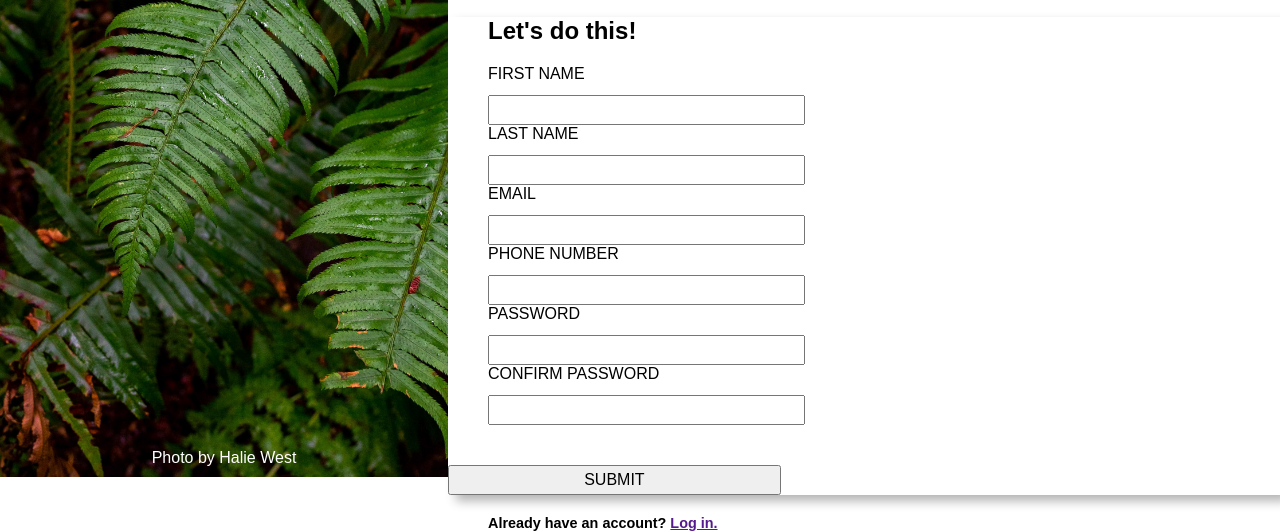
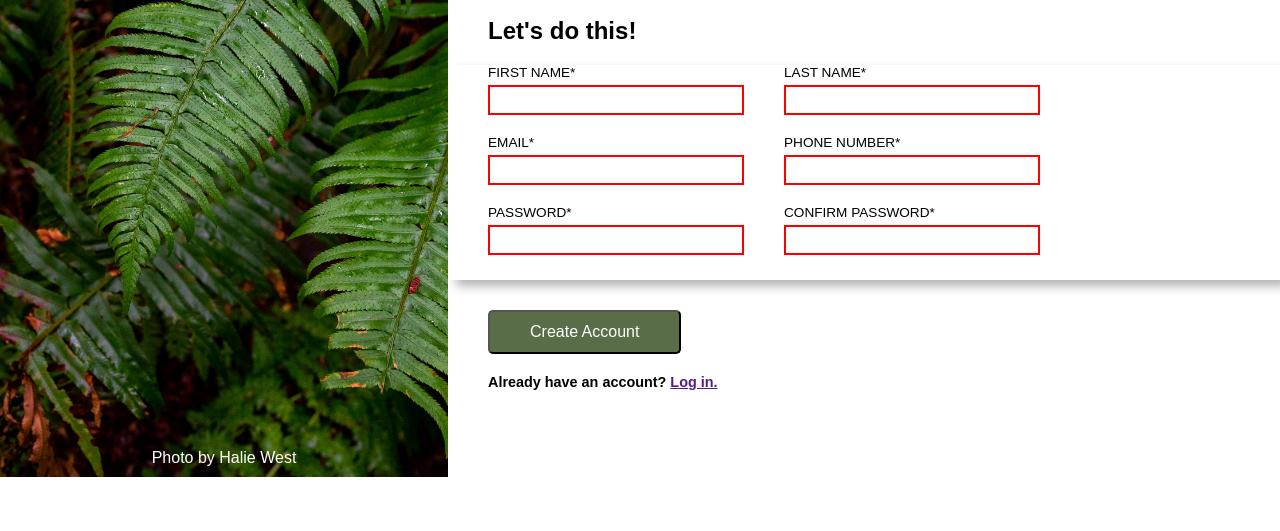
Before and after one commit to giuliorocca/signup-form, a plain HTML site: page index.html in a window 1280 px wide. Shown: the part 323-854 px from the top of the page. After the commit the page ends 800 px from the top, so only its background shows below. Drawn offline with Linux system fonts and the light colour scheme; a web font is replaced by a local one.

Commit message:
working form except error messages not working

```diff
--- a/index.html
+++ b/index.html
@@ -5,7 +5,7 @@
     <meta http-equiv="X-UA-Compatible" content="IE=edge">
     <meta name="viewport" content="width=device-width, initial-scale=1.0">
     <link rel="stylesheet" href="styles.css">
-    <title>Signup Form</title>
+    <title>Sign Up Form</title>
 </head>
 <body>
 
@@ -27,40 +27,68 @@
                 <div id="intro_text1">
                     This is not a real online service! You know you need something like this in your life to help you realize your deepest dreams. Sign up now to get started.
                 <div id="intro_text2">
-                    You know you want to.
+                    You <em> know</em> you want to.
                 </div>
                 </div>
             </div>
 
-            <div id="top_form_container">
             <div id="form">
+
                 <div id="form_greeting">
                     Let's do this!
                 </div>
-                    <div id="top_form">
-                        <form action="" method="">
-                            <label for="first_name">FIRST NAME</label>
-                            <input type="text" id="first_name" name="first_name">
-                            <label for="last_name">LAST NAME</label>
-                            <input type="text" id="last_name" name="last_name">
-                            <label for="email">EMAIL</label>
-                            <input type="email" id="email" name="email">
-                            <label for="phone">PHONE NUMBER</label>
-                            <input type="tel" id="tel" name="tel">
-                            <label for="password">PASSWORD</label>
-                            <input type="password" id="password" name="password">
-                            <label for="password">CONFIRM PASSWORD</label>
-                            <input type="password_confirm" id="password_confirm" name="password_confirm">
+
+                <div id="form_main">
+
+                    <form action="" method="" onsubmit="return checkPassword()">
+
+                        <div id="form_top_section">
+
+                            <div id="first_row_form">
+                                <div id="field_1">
+                                    <label for="first_name">FIRST NAME*</label>
+                                    <input type="text" id="first_name" name="first_name" required>
+                                </div>
+                                <div id="field_2">
+                                    <label for="last_name">LAST NAME*</label>
+                                    <input type="text" id="last_name" name="last_name" required>
                                 </div>
                             </div>
 
-                    <div id="bottom_form">
-                        <button type="submit">SUBMIT</button>
+                            <div id="second_row_form">
+                                <div id="field_3">
+                                    <label for="email">EMAIL*</label>
+                                    <input type="email" id="email" name="email" required>
                                 </div>
-                        </form>
+                                <div id="field_4">
+                                    <label for="phone">PHONE NUMBER*</label>
+                                    <input type="tel" id="tel" name="tel" pattern="\d{3}[\-]\d{3}[\-]\d{4}" title="Enter a phone number in the format: 123-123-1234" required>
                                 </div>
+                            </div>
+
+                            <div id="third_row_form">
+                                <div id="field_5">
+                                    <label for="password">PASSWORD*</label>
+                                    <input type="password" id="password" name="password" pattern="(?=^.{8,}$)((?=.*\d)|(?=.*\W+))(?![.\n])(?=.*[A-Z])(?=.*[a-z]).*$" title="Enter a password of at least 8 characters with one upper case, one lower case, one number, and one special character." required>
+                                </div>
+                                <div id="field_6">
+                                    <label for="password">CONFIRM PASSWORD*</label>
+                                    <input type="password" id="password_confirm" name="password_confirm" pattern="(?=^.{8,}$)((?=.*\d)|(?=.*\W+))(?![.\n])(?=.*[A-Z])(?=.*[a-z]).*$" title="Enter a password of at least 8 characters with one upper case, one lower case, one number, and one special character." required>
+                                </div>
+                            </div>
+                        </div>
+
+                        <div id="form_button">
+                            <button type="submit" id="button_submit">Create Account</button>
+                        </div>
+
                         <div id="account_login">
                         Already have an account? <a href="">Log in.</a>
+                        </div>
+
+                    </form>
+
+                </div>
             </div>
         </div>
     </div>
--- a/styles.css
+++ b/styles.css
@@ -17,14 +17,43 @@ button,
 label,
 input,
 select {
-  display: block;
   font-family: inherit;
   font-size: 100%;
-  margin: 0;
+  margin: 0px;
   box-sizing: border-box;
   width: 40%;
   padding: 0px;
-  height: 30px;
+  height: 20px;
+}
+
+input {
+    height: 30px;
+}
+
+label {
+    display: block;
+    font-size: 85%;
+}
+
+label, input {
+    width: 16rem;
+}
+
+input {
+    border: 2px solid rgb(223, 223, 223);
+}
+
+input:focus {
+    border: 2px solid rgb(119, 119, 119);
+    box-shadow:  4px 4px 4px rgba(0, 0, 0, 0.3);
+}
+
+input:invalid {
+    border-color: red;
+}
+
+input:valid {
+    border-color: green;
 }
 
 #container {
@@ -74,6 +103,7 @@ select {
     background-color: rgb(233, 233, 233);
     height: 20rem;
     position: relative;
+    box-shadow:  2px 2px 2px rgba(170, 170, 170, 0.4);
 }
 
 #intro_text1 {
@@ -91,7 +121,6 @@ select {
 
 #form {
     margin-top: 20px;
-    padding-left: 40px;
 }
 
 #form_greeting {
@@ -99,21 +128,57 @@ select {
     margin-bottom: 20px;
     font-size: 1.5rem;
     font-weight: bold;
+    padding-left: 40px;
 }
 
-#top_form_container {
-    box-shadow:  8px 6px 10px rgba(0, 0, 0, 0.3);
+#form_top_section {
     margin-bottom: 20px;
 }
 
-#bottom_form {
-    margin-top: 40px;
+#first_row_form, #second_row_form, #third_row_form {
+    display: flex;
+    flex-direction: row;
+    flex-wrap: wrap;
+    gap: 40px;
+    padding-left: 40px;
+}
+
+#second_row_form, #third_row_form {
+    margin-top: 20px;
+}
+
+#third_row_form {
+    padding-bottom: 25px;
+}
+
+#form_top_section {
+    box-shadow:  8px 6px 10px rgba(0, 0, 0, 0.3);
+}
+
+#field_1, #field_2, #field_3, #field_4, #field_5, #field_6 {
+    display: block;
 }
 
 #account_login {
     margin-top: 20px;
     margin-bottom: 20px;
-    padding-left: 40px;
     font-size: 0.9rem;
     font-weight: bold;
+    padding-left: 40px;
 }
+
+#form_button {
+    padding-left: 40px;
+}
+
+#button_submit {
+    margin-top: 30px;
+    display: flex;
+    flex-direction: column;
+    justify-content: center;
+    background-color: #596D48;
+    color: white;
+    border-radius: 5px;
+    padding: 20px 40px 20px 40px;
+    width: auto;
+}
```
Also changed, not shown: form.js (added, +8 -0 lines). Lines whose indentation alone changed are shown as unchanged.
